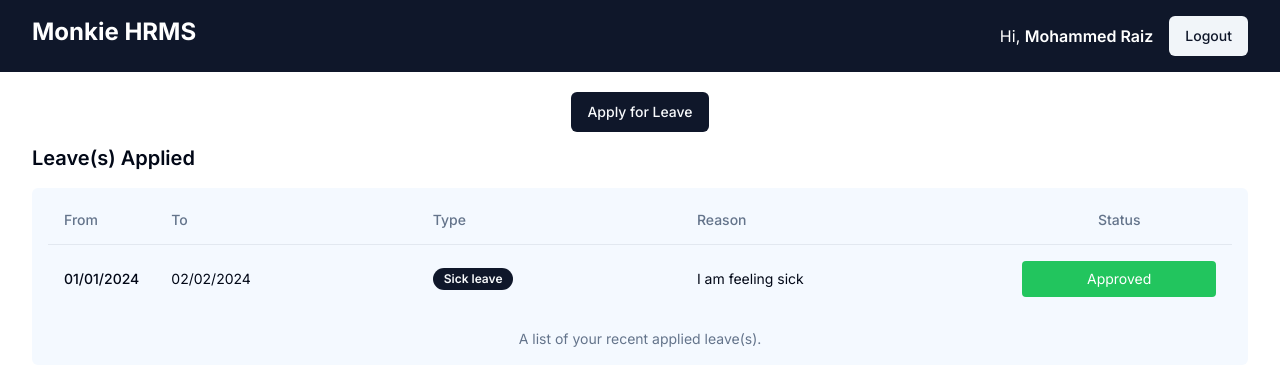
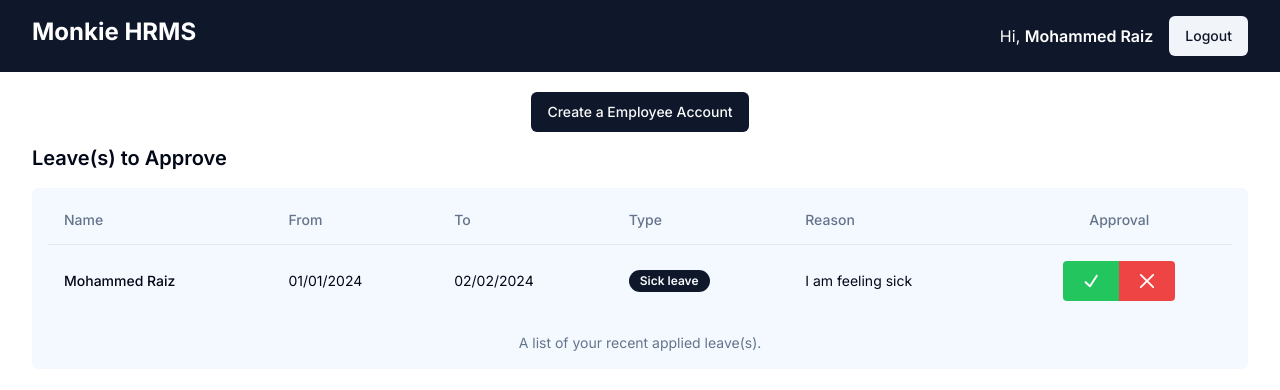
Before and after one commit to raizrazer/monkiehrms, a Next.js app: page /home in a window 1280 px wide. Shown: the top 390 px of the page. Built offline with nearby package versions, Linux system fonts and the light colour scheme.

Commit message:
Added: Other basic UI views.

```diff
--- a/package.json
+++ b/package.json
@@ -10,10 +10,12 @@
   },
   "dependencies": {
     "@radix-ui/react-dialog": "^1.0.5",
+    "@radix-ui/react-icons": "^1.3.0",
     "@radix-ui/react-label": "^2.0.2",
     "@radix-ui/react-popover": "^1.0.7",
     "@radix-ui/react-select": "^2.0.0",
     "@radix-ui/react-slot": "^1.0.2",
+    "@radix-ui/react-switch": "^1.0.3",
     "class-variance-authority": "^0.7.0",
     "clsx": "^2.1.0",
     "date-fns": "^3.3.1",
--- a/src/app/home/applydrawer.tsx
+++ b/src/app/home/applydrawer.tsx
@@ -1,4 +1,8 @@
 "use client";
+
+// ? =================================
+// ? This is for the Manager and Employee to SEE, So he/she can apply leaves.
+// ? =================================
 
 import React from "react";
 import { Button } from "@/components/ui/button";
--- /dev/null
+++ b/src/app/home/approveleaves.tsx
@@ -0,0 +1,69 @@
+"use client";
+
+// ? =================================
+// ? This is for the Manager and HR to SEE, So he/she can approve leaves.
+// ? =================================
+
+import React from "react";
+import {
+  Table,
+  TableBody,
+  TableCaption,
+  TableCell,
+  TableFooter,
+  TableHead,
+  TableHeader,
+  TableRow,
+} from "@/components/ui/table";
+import { Badge } from "@/components/ui/badge";
+
+import { CheckIcon, Cross2Icon } from "@radix-ui/react-icons";
+import { Button } from "@/components/ui/button";
+
+export default function ApproveLeaves() {
+  return (
+    <div className="pt-3">
+      <h3 className="font-semibold text-xl pb-4">Leave(s) to Approve</h3>
+      <div className="bg-blue-100/30 rounded-md py-4 pt-2 px-4">
+        <Table>
+          <TableCaption>A list of your recent applied leave(s).</TableCaption>
+          <TableHeader>
+            <TableRow>
+              <TableHead className="">Name</TableHead>
+              <TableHead>From</TableHead>
+              <TableHead>To</TableHead>
+              <TableHead>Type</TableHead>
+              <TableHead>Reason</TableHead>
+              <TableHead className="text-center">Approval</TableHead>
+            </TableRow>
+          </TableHeader>
+          <TableBody>
+            <TableRow>
+              <TableCell className="font-medium">Mohammed Raiz</TableCell>
+              <TableCell>01/01/2024</TableCell>
+              <TableCell>02/02/2024</TableCell>
+              <TableCell>
+                <Badge variant={"default"}>Sick leave</Badge>
+              </TableCell>
+              <TableCell>I am feeling sick</TableCell>
+              <TableCell className="text-center whitespace-nowrap">
+                <Button
+                  variant={"secondary"}
+                  className="bg-green-500 hover:bg-green-600 text-white rounded-none rounded-l"
+                >
+                  <CheckIcon className="size-6" />
+                </Button>
+                <Button
+                  variant={"secondary"}
+                  className="bg-red-500 hover:bg-red-600 text-white rounded-none rounded-r "
+                >
+                  <Cross2Icon className="size-6" />
+                </Button>
+              </TableCell>
+            </TableRow>
+          </TableBody>
+        </Table>
+      </div>
+    </div>
+  );
+}
--- /dev/null
+++ b/src/app/home/createemployeelogin.tsx
@@ -0,0 +1,60 @@
+"use client";
+
+// ? =================================
+// ? This is for the HR to SEE, So he/she can create an account on behalf of the Employee/Manager.
+// ? =================================
+
+import React from "react";
+import { Button } from "@/components/ui/button";
+import {
+  Dialog,
+  DialogContent,
+  DialogDescription,
+  DialogFooter,
+  DialogHeader,
+  DialogTitle,
+  DialogTrigger,
+} from "@/components/ui/dialog";
+import { Input } from "@/components/ui/input";
+import { Label } from "@/components/ui/label";
+
+import { Switch } from "@/components/ui/switch";
+
+export default function CreateEmployeeLogin() {
+  return (
+    <Dialog>
+      <DialogTrigger asChild>
+        <Button>Create a Employee Account</Button>
+      </DialogTrigger>
+      <DialogContent className="sm:max-w-[425px]">
+        <DialogHeader>
+          <DialogTitle>Application for Leave(s)</DialogTitle>
+          <DialogDescription>
+            Fill the form to apply for a leave.
+          </DialogDescription>
+        </DialogHeader>
+        <div className="flex flex-col gap-4 py-4">
+          <div className="flex flex-col items-start gap-4">
+            <Label htmlFor="email" className="text-right">
+              Enter an Email
+            </Label>
+            <Input type="email" id="email" placeholder="Email" />
+          </div>
+          <div className="flex flex-col items-start gap-4">
+            <Label htmlFor="password" className="text-right">
+              Enter a Password
+            </Label>
+            <Input type="password" id="password" placeholder="Password" />
+          </div>
+          <div className="flex items-center space-x-2">
+            <Label htmlFor="airplane-mode">Is the employee a Manager</Label>
+            <Switch id="airplane-mode" />
+          </div>
+        </div>
+        <DialogFooter className="!justify-center">
+          <Button type="submit">Create Employee Account</Button>
+        </DialogFooter>
+      </DialogContent>
+    </Dialog>
+  );
+}
--- a/src/app/home/leavesapplied.tsx
+++ b/src/app/home/leavesapplied.tsx
@@ -1,4 +1,9 @@
 "use client";
+
+// ? =================================
+// ? This is for the Manager and Employee to SEE, So he/she can see the status of the leaves.
+// ? =================================
+
 import React from "react";
 import {
   Table,
--- a/src/app/home/page.tsx
+++ b/src/app/home/page.tsx
@@ -2,15 +2,21 @@ import { Button } from "@/components/ui/button";
 import React from "react";
 import ApplyLeaveDrawer from "./applydrawer";
 import LeavesApplied from "./leavesapplied";
+import ApproveLeaves from "./approveleaves";
+import CreateEmployeeLogin from "./createemployeelogin";
 
 export default function Page() {
   return (
     <div className="min-h-screen flex-1 py-5">
       <div className="flex w-full justify-center">
-        <ApplyLeaveDrawer />
+        {/* <ApplyLeaveDrawer /> */}
+        <CreateEmployeeLogin />
       </div>
+      {/* <div>
+        <LeavesApplied />
+      </div> */}
       <div>
-        <LeavesApplied />
+        <ApproveLeaves />
       </div>
     </div>
   );
--- a/src/components/ui/badge.tsx
+++ b/src/components/ui/badge.tsx
@@ -1,10 +1,10 @@
-import * as React from "react"
-import { cva, type VariantProps } from "class-variance-authority"
+import * as React from "react";
+import { cva, type VariantProps } from "class-variance-authority";
 
-import { cn } from "@/lib/utils"
+import { cn } from "@/lib/utils";
 
 const badgeVariants = cva(
-  "inline-flex items-center rounded-full border px-2.5 py-0.5 text-xs font-semibold transition-colors focus:outline-none focus:ring-2 focus:ring-ring focus:ring-offset-2",
+  "inline-flex items-center rounded-full whitespace-nowrap border px-2.5 py-0.5 text-xs font-semibold transition-colors focus:outline-none focus:ring-2 focus:ring-ring focus:ring-offset-2",
   {
     variants: {
       variant: {
@@ -21,7 +21,7 @@ const badgeVariants = cva(
       variant: "default",
     },
   }
-)
+);
 
 export interface BadgeProps
   extends React.HTMLAttributes<HTMLDivElement>,
@@ -30,7 +30,7 @@ export interface BadgeProps
 function Badge({ className, variant, ...props }: BadgeProps) {
   return (
     <div className={cn(badgeVariants({ variant }), className)} {...props} />
-  )
+  );
 }
 
-export { Badge, badgeVariants }
+export { Badge, badgeVariants };
--- /dev/null
+++ b/src/components/ui/switch.tsx
@@ -0,0 +1,29 @@
+"use client"
+
+import * as React from "react"
+import * as SwitchPrimitives from "@radix-ui/react-switch"
+
+import { cn } from "@/lib/utils"
+
+const Switch = React.forwardRef<
+  React.ElementRef<typeof SwitchPrimitives.Root>,
+  React.ComponentPropsWithoutRef<typeof SwitchPrimitives.Root>
+>(({ className, ...props }, ref) => (
+  <SwitchPrimitives.Root
+    className={cn(
+      "peer inline-flex h-6 w-11 shrink-0 cursor-pointer items-center rounded-full border-2 border-transparent transition-colors focus-visible:outline-none focus-visible:ring-2 focus-visible:ring-ring focus-visible:ring-offset-2 focus-visible:ring-offset-background disabled:cursor-not-allowed disabled:opacity-50 data-[state=checked]:bg-primary data-[state=unchecked]:bg-input",
+      className
+    )}
+    {...props}
+    ref={ref}
+  >
+    <SwitchPrimitives.Thumb
+      className={cn(
+        "pointer-events-none block h-5 w-5 rounded-full bg-background shadow-lg ring-0 transition-transform data-[state=checked]:translate-x-5 data-[state=unchecked]:translate-x-0"
+      )}
+    />
+  </SwitchPrimitives.Root>
+))
+Switch.displayName = SwitchPrimitives.Root.displayName
+
+export { Switch }
```
Also changed, not shown: 1 other file (tests, documents, lock files or other folders).
